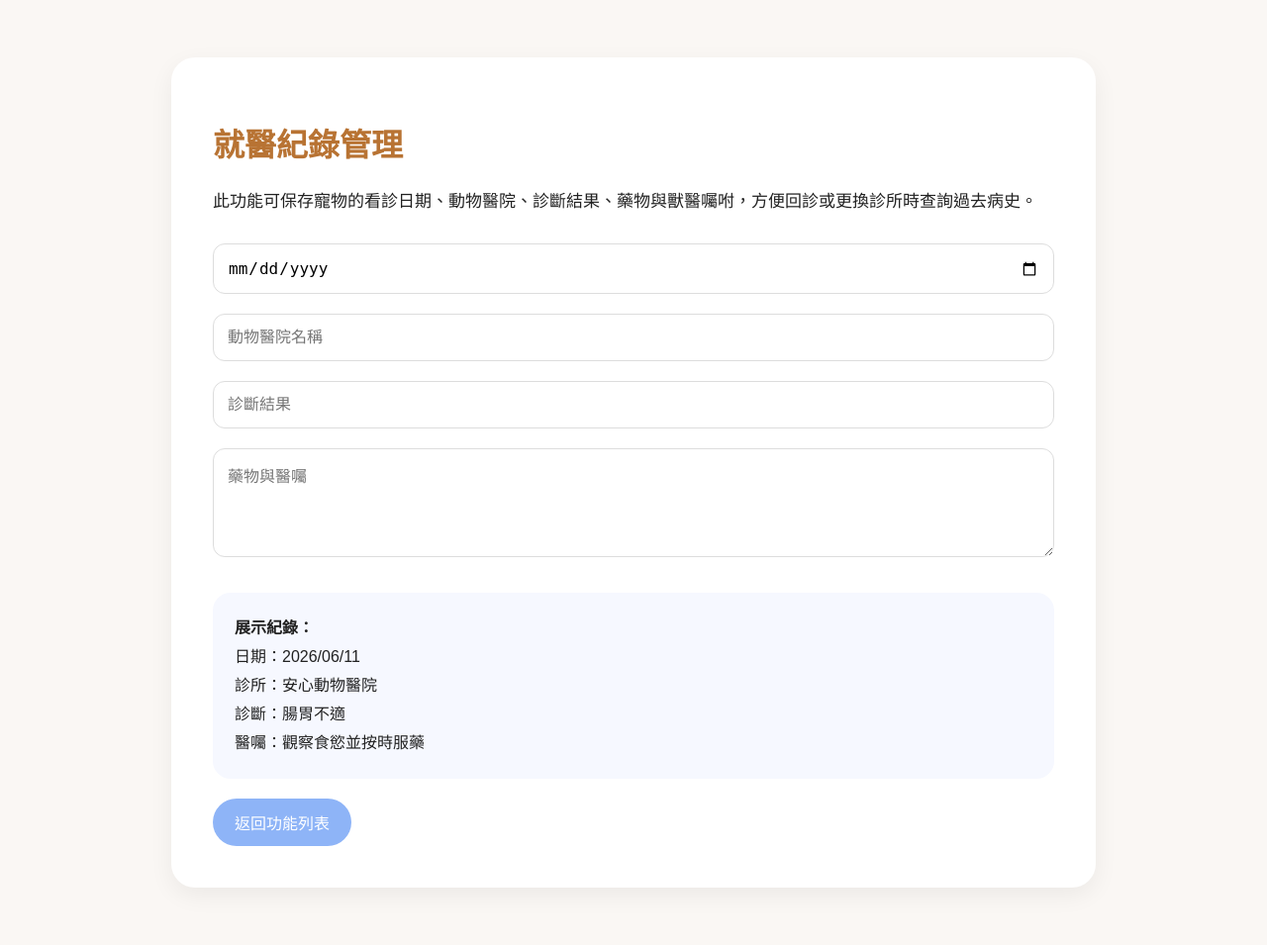
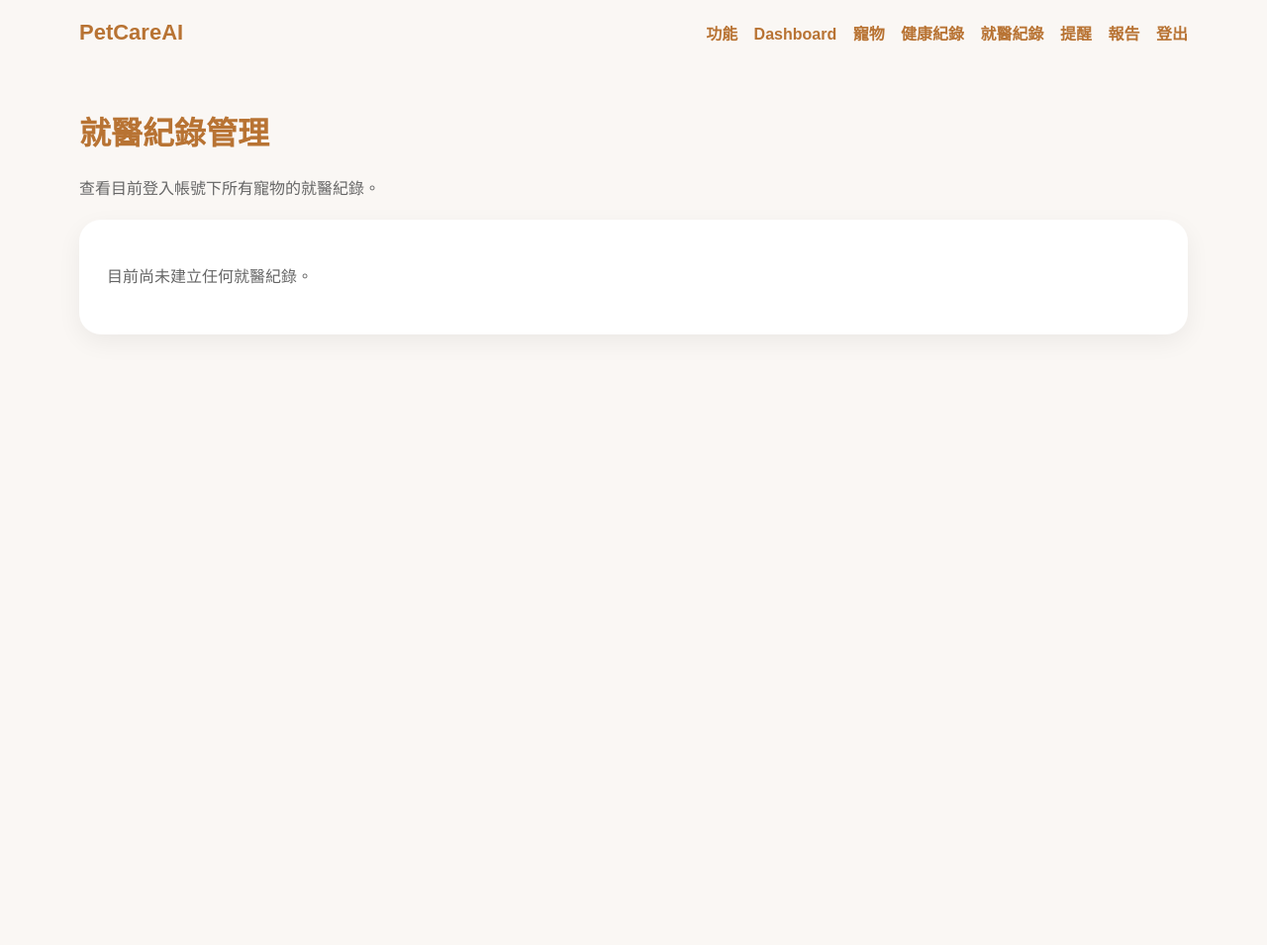
Before and after one commit to carol651104/PetCareAI, a Flask app: page /medical-records in a window 1280 px wide. Shown: the whole page at 99% size. After the commit the page ends 287 px from the top, so only its background shows below. Run offline with Flask 3, Linux system fonts and the light colour scheme; the visitor is signed in with stand-in values (Sample User, id 1); data that the repository does not hold is empty.

Commit message:
Update medical_records.html

```diff
--- a/templates/medical_records.html
+++ b/templates/medical_records.html
@@ -1,89 +1,32 @@
-<!DOCTYPE html>
-<html lang="zh-Hant">
-<head>
-    <meta charset="UTF-8">
-    <title>就醫紀錄管理</title>
-    <style>
-        body {
-            font-family: "Microsoft JhengHei", sans-serif;
-            background: #faf7f4;
-            padding: 50px;
-            color: #222;
-        }
+{% extends "base.html" %}
 
-        .box {
-            max-width: 850px;
-            margin: auto;
-            background: white;
-            padding: 42px;
-            border-radius: 24px;
-            box-shadow: 0 8px 24px rgba(0,0,0,.06);
-        }
+{% block title %}就醫紀錄管理{% endblock %}
 
-        h1 {
-            color: #b87333;
-        }
+{% block content %}
 
-        p {
-            line-height: 1.8;
-            font-size: 17px;
-        }
+<h1>就醫紀錄管理</h1>
+<p class="muted">查看目前登入帳號下所有寵物的就醫紀錄。</p>
 
-        input, textarea {
-            width: 100%;
-            padding: 14px;
-            margin: 10px 0;
-            border: 1px solid #ddd;
-            border-radius: 12px;
-            font-size: 16px;
-            box-sizing: border-box;
-        }
+{% if records %}
+    {% for record in records %}
+        <div class="card">
+            <h3>{{ record.pet.name }}｜{{ record.visit_date }}</h3>
+            <p>
+                診所：{{ record.clinic_name or "未填寫" }}<br>
+                診斷：{{ record.diagnosis or "未填寫" }}<br>
+                藥物：{{ record.medicine or "無" }}<br>
+                醫囑：{{ record.doctor_advice or "無" }}<br>
+                備註：{{ record.note or "無" }}
+            </p>
 
-        textarea {
-            min-height: 110px;
-        }
+            <a class="btn" href="/pets/{{ record.pet.id }}">查看寵物</a>
+            <a class="btn btn-brown" href="/medical/{{ record.id }}/edit">修改</a>
+        </div>
+    {% endfor %}
+{% else %}
+    <div class="card">
+        <p class="muted">目前尚未建立任何就醫紀錄。</p>
+    </div>
+{% endif %}
 
-        .card {
-            background: #f6f8ff;
-            padding: 22px;
-            border-radius: 18px;
-            margin-top: 22px;
-            line-height: 1.8;
-        }
-
-        a {
-            display: inline-block;
-            margin-top: 20px;
-            padding: 12px 22px;
-            background: #8eb4f7;
-            color: white;
-            border-radius: 999px;
-            text-decoration: none;
-        }
-    </style>
-</head>
-<body>
-<div class="box">
-    <h1>就醫紀錄管理</h1>
-
-    <p>
-        此功能可保存寵物的看診日期、動物醫院、診斷結果、藥物與獸醫囑咐，方便回診或更換診所時查詢過去病史。
-    </p>
-
-    <input type="date">
-    <input type="text" placeholder="動物醫院名稱">
-    <input type="text" placeholder="診斷結果">
-    <textarea placeholder="藥物與醫囑"></textarea>
-
-    <div class="card">
-        <strong>展示紀錄：</strong><br>
-        日期：2026/06/11<br>
-        診所：安心動物醫院<br>
-        診斷：腸胃不適<br>
-        醫囑：觀察食慾並按時服藥
-    </div>
-
-    <a href="/features">返回功能列表</a>
-</div>
-</body>
-</html>
+{% endblock %}
```
